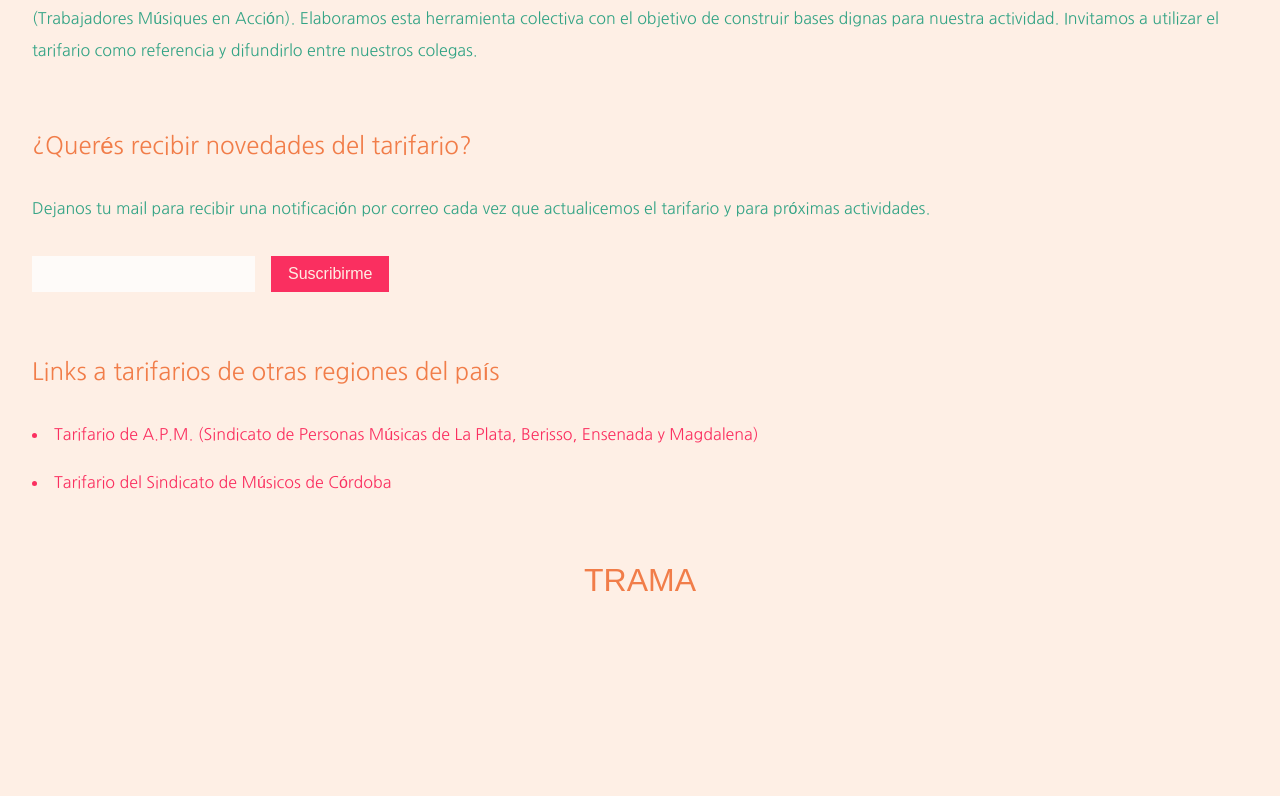
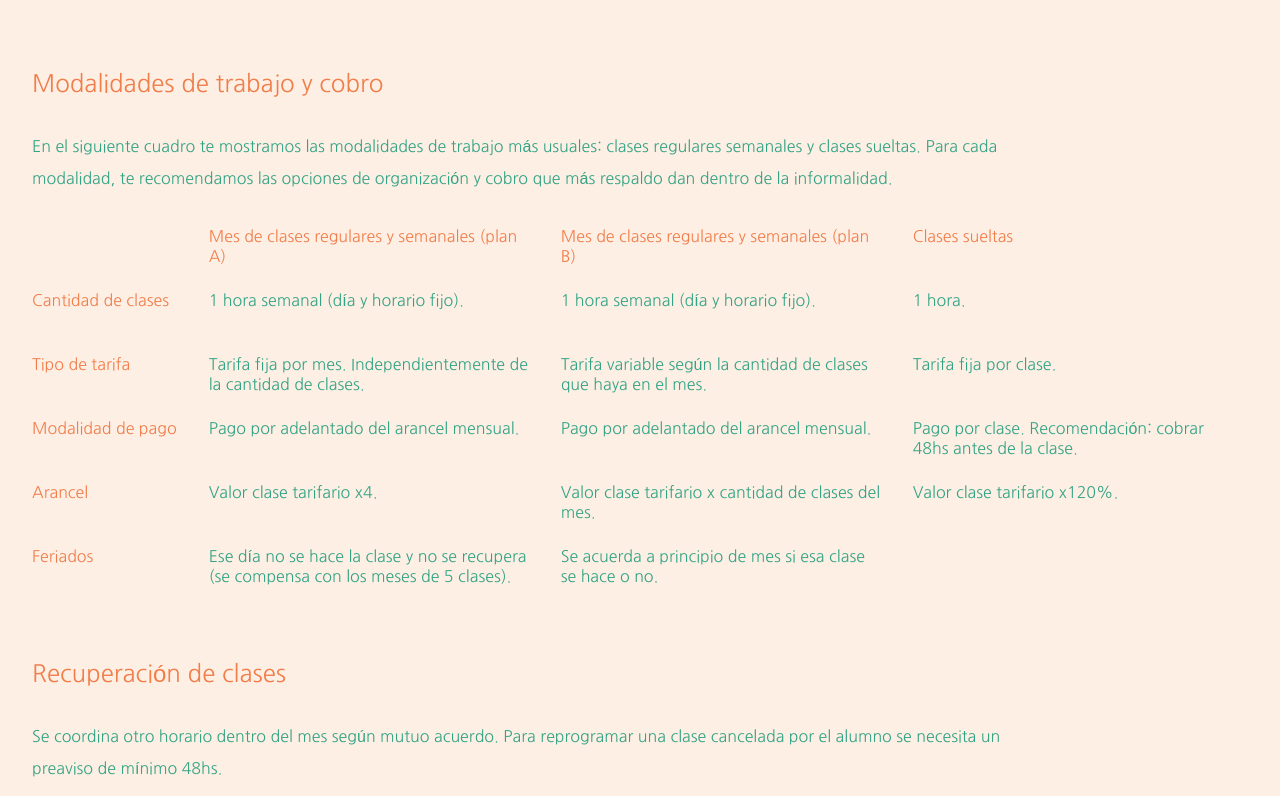
Before and after one commit to profesdemusicaagrupados/tarifarioclasesdemusica, a Next.js app: page / in a window 1280 px wide. Shown: the part 1544-2340 px from the top of the page. Before the commit the page ends 2175 px from the top, so only its background shows below. Built offline with nearby package versions, Linux system fonts and the light colour scheme; a web font is replaced by a local one.

Commit message:
Agregado de nuevo cuadro con su componente de tres columnas

```diff
--- a/src/app/layout.js
+++ b/src/app/layout.js
@@ -2,15 +2,15 @@ import "@/styles/globals.scss";
 import { Nanum_Gothic } from "next/font/google";
 
 export const metadata = {
-  title: "Tarifario clases de música 2024 - TRAMA",
+  title: "Tarifario clases de música " + new Date().getFullYear() + " - TRAMA",
   description:
-    "Esta herramienta es una orientación para saber cuánto cobrar por las clases particulares de música. Las tarifas del cuadro son referencias de lo que consideramos como valores mínimos por nuestro trabajo. ",
+    "Esta herramienta es una orientación para saber cuánto cobrar por las clases particulares de música. Las tarifas del cuadro son referencias de lo que consideramos como valores mínimos por nuestro trabajo.",
 };
 
 const nanumGothic = Nanum_Gothic({
   subsets: ["latin"],
   weight: ["400", "700", "800"],
-  display: 'swap'
+  display: "swap",
 });
 
 export default function RootLayout({ children }) {
--- a/src/components/Block/Block.js
+++ b/src/components/Block/Block.js
@@ -4,6 +4,7 @@ import Separator from "@/components/Blocks/Separator/Separator";
 import Hero from "@/components/Blocks/Hero/Hero";
 import Newsletter from "@/components/Blocks/Newsletter/Newsletter";
 import Footer from "@/components/Blocks/Footer/Footer";
+import ThreeColumnsTable from "@/components/Blocks/ThreeColumnsTable/ThreeColumnsTable";
 
 export default function Block({ block }) {
   const blocks = {
@@ -13,6 +14,7 @@ export default function Block({ block }) {
     hero: Hero,
     newsletter: Newsletter,
     footer: Footer,
+    threeColumnsTable: ThreeColumnsTable,
   };
 
   const DynamicBlock = blocks[block.component];
--- a/src/components/Blocks/Text/text.module.scss
+++ b/src/components/Blocks/Text/text.module.scss
@@ -11,6 +11,7 @@
     display: flex;
     flex-direction: column;
     gap: 32px;
+    max-width: 1024px;
 
     p {
       @include text-styles;
--- /dev/null
+++ b/src/components/Blocks/ThreeColumnsTable/ThreeColumnsTable.js
@@ -0,0 +1,52 @@
+import styles from "@/components/Blocks/ThreeColumnsTable/threecolumnstable.module.scss";
+
+export default function ThreeColumnsTable({ content }) {
+  return (
+    <div className={styles.threeColumnsTableContainer}>
+      {content.title && <h2>{content.title}</h2>}
+      {content.text && (
+        <div
+          className={styles.htmlContainer}
+          dangerouslySetInnerHTML={{ __html: content.text }}
+        />
+      )}
+      {content.table && (
+        <div className={styles.tableContainer}>
+          <div className={styles.columnTitlesContainer}>
+            {content.table.columns.map((cell, index) => {
+              return (
+                <div
+                  className={`${styles.columnTitleCell} ${styles[`row${index}`]}`}
+                  key={index}
+                >
+                  <p className={styles.columnTitleValue}>{cell}</p>
+                </div>
+              );
+            })}
+          </div>
+          {content.table.rows.map((row, index) => {
+            return (
+              <div className={styles.columnRowsContainer} key={index}>
+                {row.map((cell, index) => {
+                  return (
+                    <div
+                      className={`${styles.columnRowCell} ${
+                        styles[`row${index}`]
+                      }`}
+                      key={index}
+                    >
+                      <p className={styles.columnRowTitle}>
+                        {content.table.columns[index]}
+                      </p>
+                      <p className={styles.columnRowValue}>{cell}</p>
+                    </div>
+                  );
+                })}
+              </div>
+            );
+          })}
+        </div>
+      )}
+    </div>
+  );
+}
--- /dev/null
+++ b/src/components/Blocks/ThreeColumnsTable/threecolumnstable.module.scss
@@ -0,0 +1,135 @@
+@import "../../../styles/themeStyles.module.scss";
+
+.threeColumnsTableContainer {
+  @include container-spacing;
+
+  h2 {
+    @include headline-styles;
+  }
+
+  .htmlContainer {
+    display: flex;
+    flex-direction: column;
+    gap: 32px;
+
+    p {
+      @include text-styles;
+      line-height: 32px;
+      max-width: 1024px;
+    }
+
+    a {
+      @include link-styles;
+      line-height: 32px;
+    }
+
+    ul {
+      list-style-position: inside;
+      display: flex;
+      flex-direction: column;
+      gap: 16px;
+
+      li::marker {
+        color: $text-highlight;
+      }
+    }
+  }
+
+  .tableContainer {
+    display: flex;
+    flex-direction: column;
+    gap: 16px;
+
+    .columnTitlesContainer {
+      display: none;
+    }
+
+    .columnRowsContainer {
+      display: flex;
+      flex-direction: column;
+      gap: 16px;
+    }
+
+    .columnRowCell {
+      display: flex;
+      flex-direction: column;
+      gap: 8px;
+
+      .columnRowTitle {
+        @include text-styles;
+      }
+
+      .columnRowValue {
+        @include text-styles;
+        color: $headline-color;
+      }
+    }
+
+    .row0 {
+      .columnRowTitle {
+        display: none;
+      }
+
+      .columnRowValue {
+        font-variant: small-caps;
+        text-transform: lowercase;
+        font-size: 24px;
+      }
+    }
+  }
+}
+
+@media only screen and (min-width: 1024px) {
+  .threeColumnsTableContainer {
+    .tableContainer {
+      flex-direction: row;
+      gap: 32px;
+
+      .columnTitlesContainer {
+        display: flex;
+        flex-direction: column;
+        gap: 16px;
+
+        .columnTitleCell {
+          .columnTitleValue {
+            @include text-styles;
+            color: $headline-color;
+          }
+
+          min-height: 48px;
+        }
+        .row0 {
+          visibility: hidden;
+          min-height: 48px;
+        }
+      }
+
+      .columnRowsContainer {
+        width: 25vw;
+
+        .columnRowCell {
+          min-height: 48px;
+
+          .columnRowTitle {
+            display: none;
+          }
+
+          .columnRowValue {
+            color: $text-color;
+          }
+        }
+
+        .row0 {
+          min-height: 48px;
+
+          .columnRowValue {
+            font-variant: normal;
+            text-transform: none;
+            font-size: 16px;
+            color: $headline-color;
+          }
+        }
+      }
+    }
+  }
+}
--- a/src/data/data.js
+++ b/src/data/data.js
@@ -34,7 +34,74 @@ export default {
       component: "text",
       content: {
         title: "¿Cómo usar el tarifario?",
-        text: "<p>Esta herramienta es una orientación para saber cuánto cobrar por las clases particulares de música. Las tarifas del cuadro son referencias de lo que consideramos como valores mínimos por nuestro trabajo.</p>",
+        text: "<p>Esta herramienta es una orientación para saber cuánto cobrar por las clases particulares de música. Las tarifas del cuadro son referencias de lo que consideramos como valores mínimos por nuestro trabajo.</p><p>Al tratarse de un trabajo autónomo, dependemos exclusivamente de nuestras horas de trabajo para percibir ingresos. Por lo tanto, no contamos con vacaciones pagas, licencias por enfermedad o maternidad ni aguinaldo. La tarifa debería contemplar esta situación de informalidad y, además de la hora de clase, cubrir los gastos de herramientas de trabajo, tareas administrativas, alquiler del espacio y mantenimiento, servicios, impuestos, aportes jubilatorios, obra social, entre otros.</p>",
+      },
+    },
+    {
+      component: "separator",
+    },
+    {
+      component: "threeColumnsTable",
+      content: {
+        title: "Modalidades de trabajo y cobro",
+        text: "<p>En el siguiente cuadro te mostramos las modalidades de trabajo más usuales: clases regulares semanales y clases sueltas. Para cada modalidad, te recomendamos las opciones de organización y cobro que más respaldo dan dentro de la informalidad.</p>",
+        table: {
+          columns: [
+            "Modalidad",
+            "Cantidad de clases",
+            "Tipo de tarifa",
+            "Modalidad de pago",
+            "Arancel",
+            "Feriados",
+          ],
+          rows: [
+            [
+              "Mes de clases regulares y semanales (plan A)",
+              "1 hora semanal (día y horario fijo).",
+              "Tarifa fija por mes. Independientemente de la cantidad de clases.",
+              "Pago por adelantado del arancel mensual.",
+              "Valor clase tarifario x4.",
+              "Ese día no se hace la clase y no se recupera (se compensa con los meses de 5 clases).",
+            ],
+            [
+              "Mes de clases regulares y semanales (plan B)",
+              "1 hora semanal (día y horario fijo).",
+              "Tarifa variable según la cantidad de clases que haya en el mes.",
+              "Pago por adelantado del arancel mensual.",
+              "Valor clase tarifario x cantidad de clases del mes.",
+              "Se acuerda a principio de mes si esa clase se hace o no.",
+            ],
+            [
+              "Clases sueltas",
+              "1 hora.",
+              "Tarifa fija por clase.",
+              "Pago por clase. Recomendación: cobrar 48hs antes de la clase.",
+              "Valor clase tarifario x120%.",
+              "",
+            ],
+          ],
+        },
+      },
+    },
+    {
+      component: "text",
+      content: {
+        title: "Recuperación de clases",
+        text: "<p>Se coordina otro horario dentro del mes según mutuo acuerdo. Para reprogramar una clase cancelada por el alumno se necesita un preaviso de mínimo 48hs.</p>",
+      },
+    },
+    {
+      component: "text",
+      content: {
+        title: "Cese de clases",
+        text: "<p>En caso de no continuar con las clases, se pide un preaviso de 2 semanas, como mínimo.</p>",
+      },
+    },
+    {
+      component: "text",
+      content: {
+        title: "Admisión",
+        text: "<p>Se sugiere tener una entrevista telefónica o por videollamada previa en caso de no conocer al alumno.</p>",
       },
     },
     {
```
